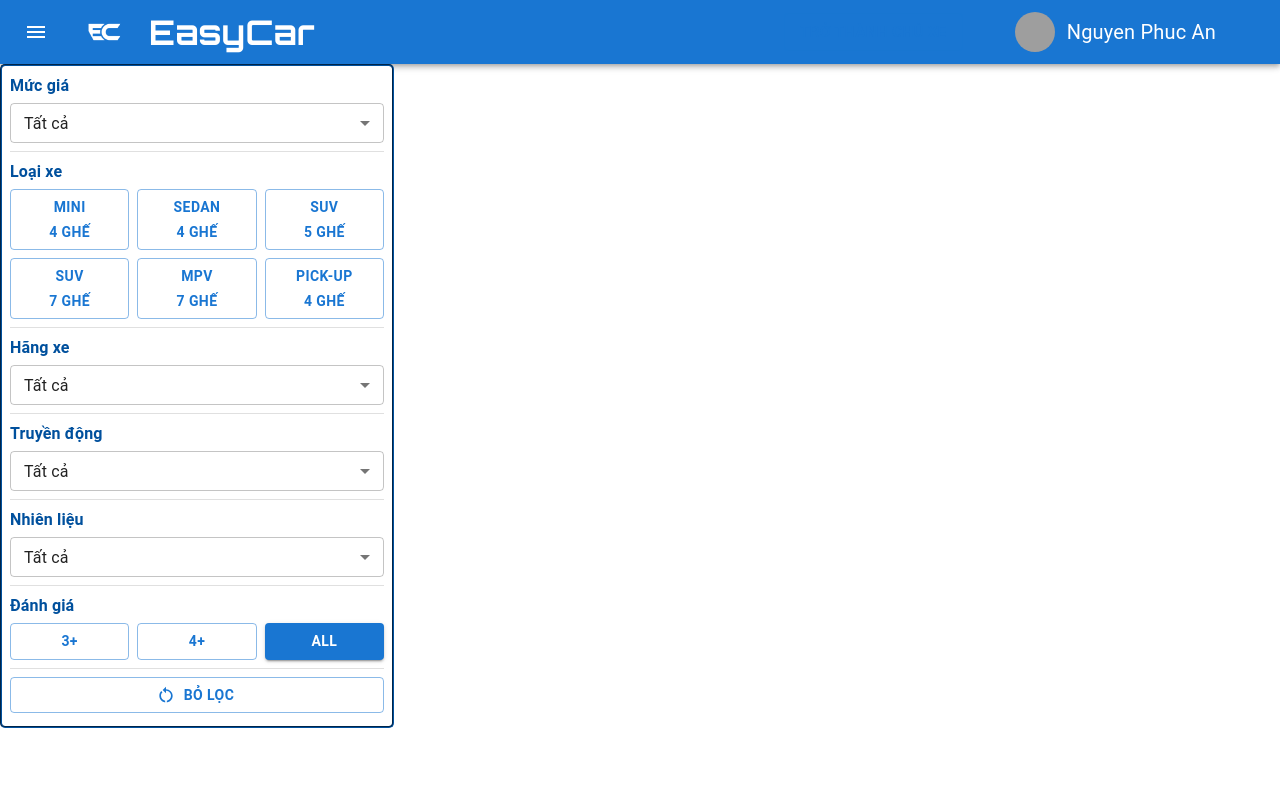
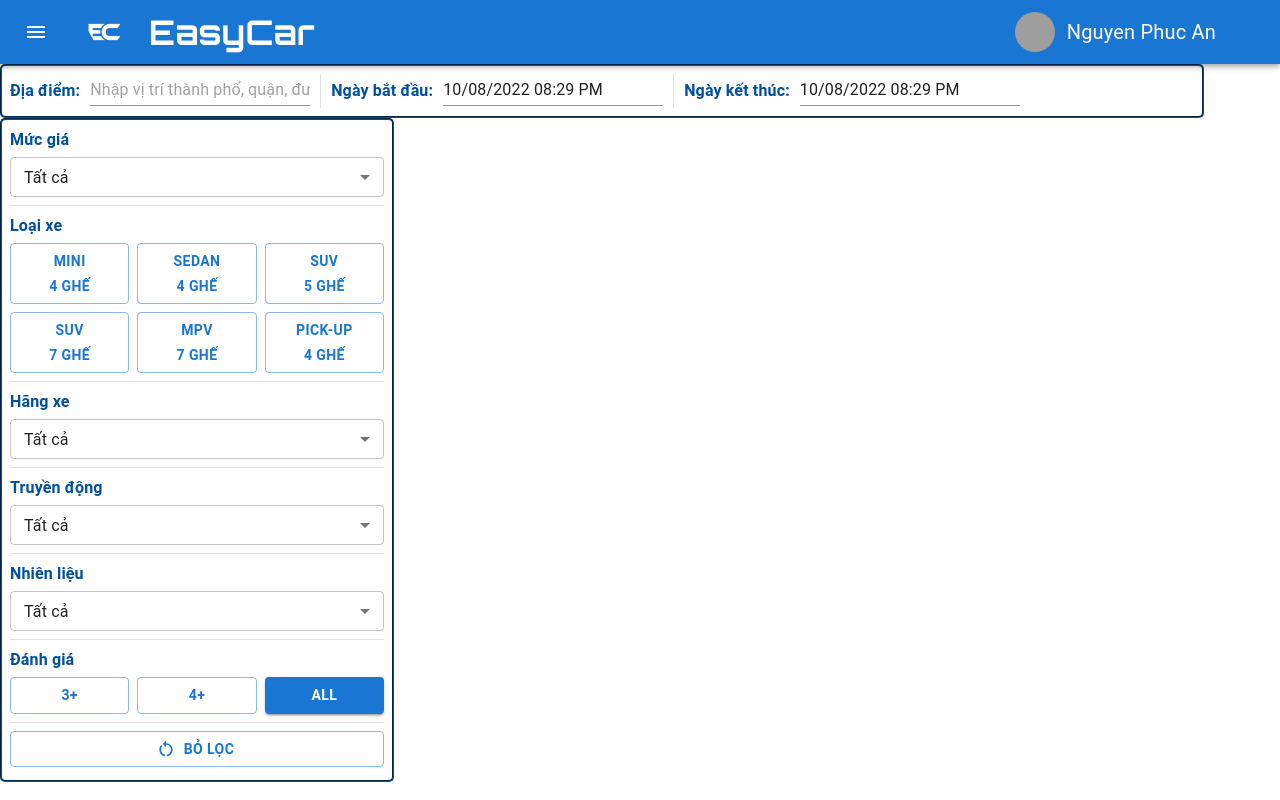
Before and after one commit to khoa1412001/FE-EasyCar, a React (Create React App) app: page / in a window 1280 px wide. Built offline with nearby package versions, Linux system fonts and the light colour scheme; grey boxes are pictures that could not be loaded.

Commit message:
Update locationfillter

```diff
--- /dev/null
+++ b/src/pages/FilterPage/components/DateLocationFillter/index.jsx
@@ -0,0 +1,74 @@
+import * as React from "react";
+import "assets/style.scss";
+import variables from "assets/_variable.scss";
+import "./style.scss";
+import { Stack } from "@mui/system";
+import { Box, Grid, TextField, Typography } from "@mui/material";
+import { DateTimePicker, LocalizationProvider } from "@mui/x-date-pickers";
+import { AdapterMoment } from "@mui/x-date-pickers/AdapterMoment";
+import moment from "moment";
+import CalendarMonthIcon from "@mui/icons-material/CalendarMonth";
+import LocationOnIcon from "@mui/icons-material/LocationOn";
+import Divider from "@mui/material/Divider";
+function DateLocationFillter() {
+  const [startdatetime, setStartDatetime] = React.useState(moment());
+  const [enddatetime, setEndDatetime] = React.useState(moment());
+  return (
+    <Box className="datelocationfillter-container">
+      <Stack direction={"row"} alignItems="center" padding={1} height={"34px"}>
+        <Typography
+          className="datelocationfillter-container__text"
+          paddingRight={"10px"}
+          sx={{ fontWeight: "bold" }}
+        >
+          Địa điểm:
+        </Typography>
+        <TextField
+          placeholder="Nhập vị trí thành phố, quận, đường..."
+          variant="standard"
+          size="small"
+        />
+        <Divider orientation="vertical" sx={{ paddingLeft: "10px" }} />
+        <Typography
+          className="datelocationfillter-container__text"
+          paddingRight={"10px"}
+          paddingLeft={"10px"}
+          sx={{ fontWeight: "bold" }}
+        >
+          Ngày bắt đầu:
+        </Typography>
+        <LocalizationProvider dateAdapter={AdapterMoment}>
+          <DateTimePicker
+            renderInput={(props) => <TextField {...props} variant="standard" size="small" />}
+            value={startdatetime}
+            onChange={(newValue) => {
+              setStartDatetime(newValue);
+            }}
+            size="small"
+          />
+        </LocalizationProvider>
+        <Divider orientation="vertical" sx={{ paddingLeft: "10px" }} />
+        <Typography
+          className="datelocationfillter-container__text"
+          paddingRight={"10px"}
+          paddingLeft={"10px"}
+          sx={{ fontWeight: "bold" }}
+        >
+          Ngày kết thúc:
+        </Typography>
+        <LocalizationProvider dateAdapter={AdapterMoment}>
+          <DateTimePicker
+            renderInput={(props) => <TextField {...props} variant="standard" size="small" />}
+            value={enddatetime}
+            onChange={(newValue) => {
+              setEndDatetime(newValue);
+            }}
+            size="small"
+          />
+        </LocalizationProvider>
+      </Stack>
+    </Box>
+  );
+}
+
+export default DateLocationFillter;
--- /dev/null
+++ b/src/pages/FilterPage/components/DateLocationFillter/style.scss
@@ -0,0 +1,14 @@
+@import '../../../../assets/variable';
+
+.datelocationfillter-container {
+    width: 1200px;
+    height: 50px;
+    border-radius: 5px;
+    border-style: groove;
+    border-color: $main-lighter-color;
+    border-width: 2px;
+
+    &__text {
+        color:$main-lighter-color;
+    }
+}
--- a/src/pages/FilterPage/index.jsx
+++ b/src/pages/FilterPage/index.jsx
@@ -2,11 +2,13 @@ import React from 'react'
 import { Box } from '@mui/material';
 import Header from 'components/Header';
 import Fillter from 'pages/FilterPage/components/Fillter'
+import DateLocationFillter from './components/DateLocationFillter';
 
 function FilterPage() {
   return (
     <Box>
       <Header/>
+      <DateLocationFillter/>
       <Fillter/>
     </Box>
   )
```
Also changed, not shown: src/pages/FilterPage/components/Fillter/index.jsx (+7 -13 lines).
